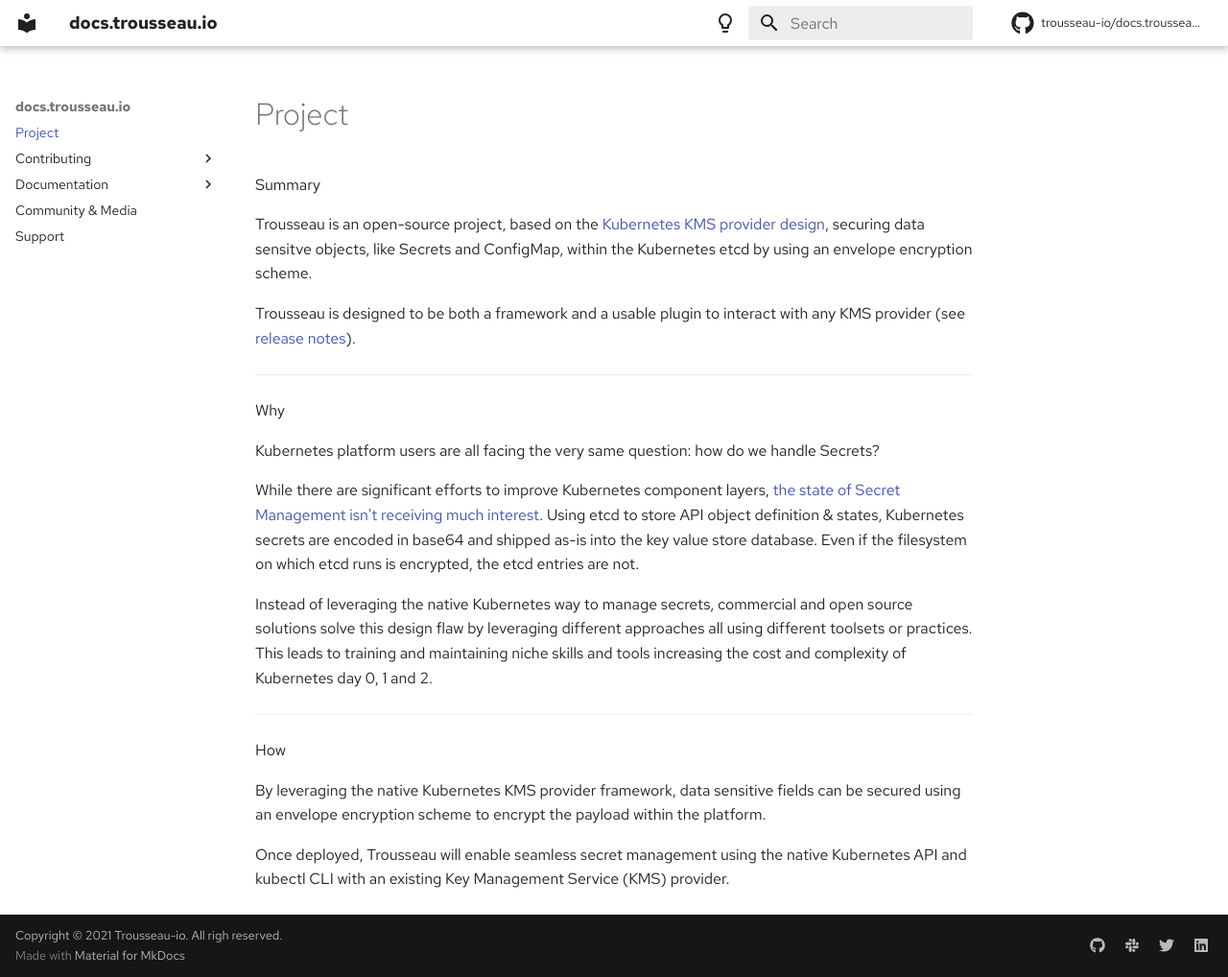
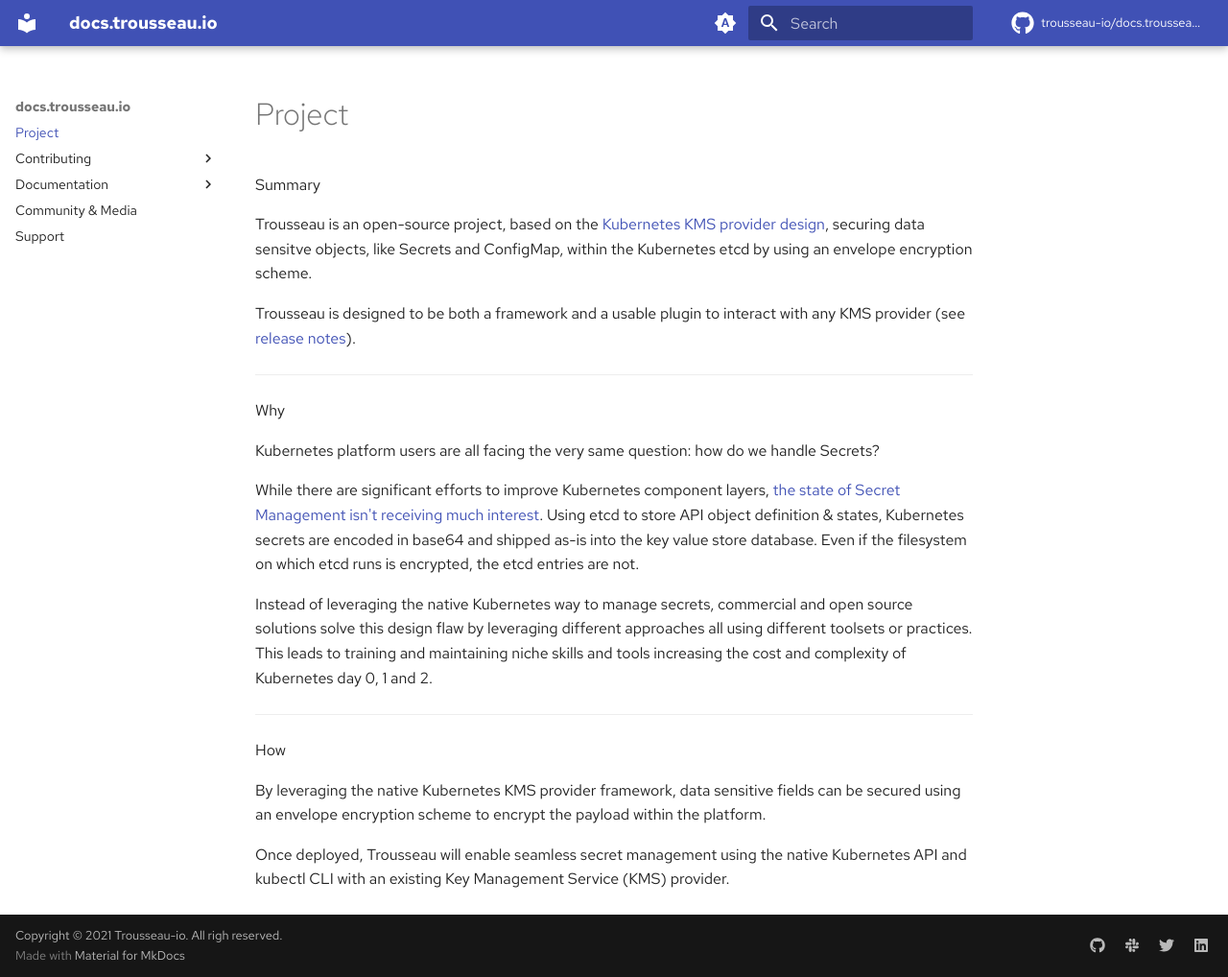
Before and after one commit to Trousseau-io/docs.trousseau.io, an MkDocs documentation site: the page built from docs/index.md, in a window 1280 px wide and 1018 px high. Shown: the whole window at 96% size. Built offline with MkDocs 1.6.1 and Material for MkDocs 9.7.7, drawn with Linux system fonts in a browser that asks for light colours; some web fonts are replaced; comment, search, counter and statistics services are not loaded.

Commit message:
Update mkdocs.yml

```diff
--- a/mkdocs.yml
+++ b/mkdocs.yml
@@ -18,18 +18,36 @@
     repo: fontawesome/brands/github
   name: material
   palette:
-    - scheme: default
-      primary: white
-      accent: blue
+    - media: "(prefers-color-scheme)"
       toggle:
-        icon: material/lightbulb-outline
+        icon: material/brightness-auto
+        name: Switch to light mode
+
+    # Palette toggle for light mode
+    - media: "(prefers-color-scheme: light)"
+      scheme: default
+      toggle:
+        icon: material/brightness-7
         name: Switch to dark mode
-    - scheme: slate
-      primary: black
-      accent: blue
+
+    # Palette toggle for dark mode
+    - media: "(prefers-color-scheme: dark)"
+      scheme: slate
       toggle:
-        icon: material/lightbulb
-        name: Switch to light mode
+        icon: material/brightness-4
+        name: Switch to system preference
+#     - scheme: default
+#       primary: white
+#       accent: blue
+#       toggle:
+#         icon: material/lightbulb-outline
+#         name: Switch to dark mode
+#     - scheme: slate
+#       primary: black
+#       accent: blue
+#       toggle:
+#         icon: material/lightbulb
+#         name: Switch to light mode
 extra_css:
   - stylesheets/extra.css
 extra:
```
